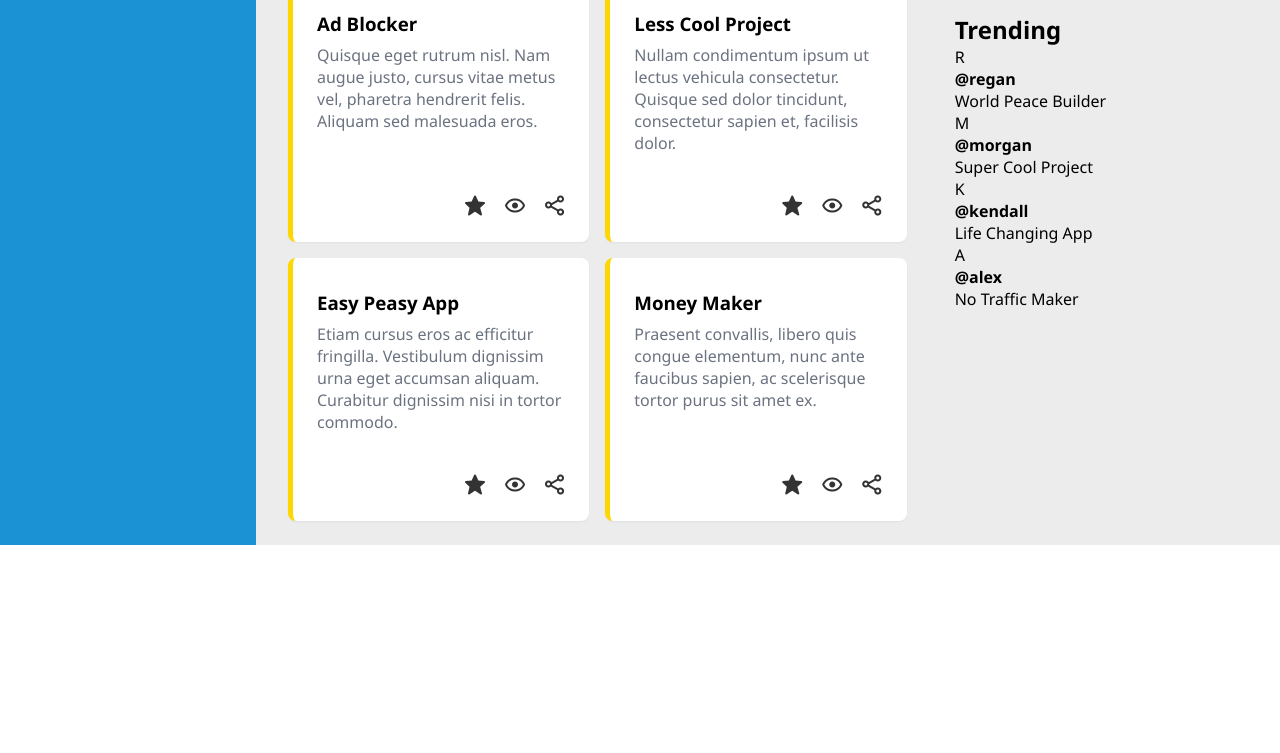
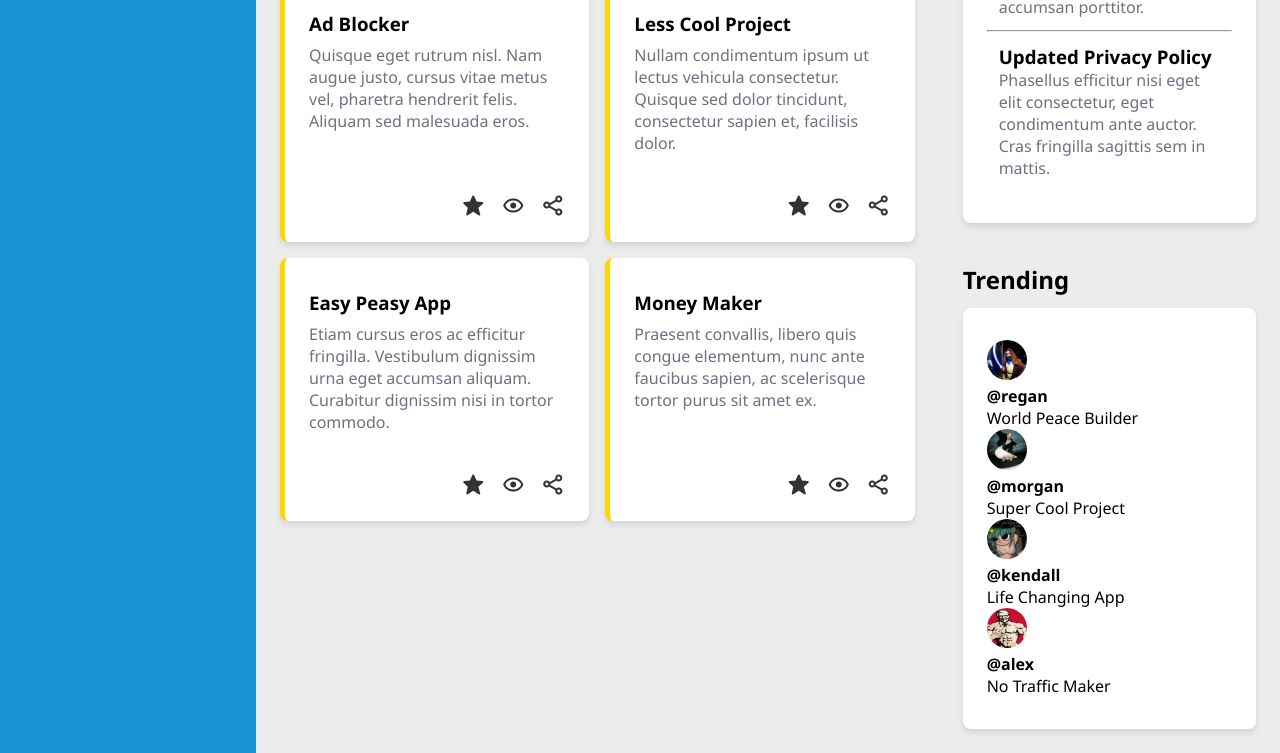
Before and after one commit to lolol0918/odin-admin-dashboard, a plain HTML site: page templates/index.html in a window 1280 px wide. Shown: the part 509-1262 px from the top of the page. Before the commit the page ends 1054 px from the top, so only its background shows below. Drawn offline with nearby package versions, Linux system fonts and the light colour scheme.

Commit message:
layout for the right side and added pfps

```diff
--- a/static/styles/style.css
+++ b/static/styles/style.css
@@ -179,18 +179,13 @@ li>a {
   grid-template-columns: 2fr 1fr;
 }
 
-.main-section > * {
+.main-section>* {
   margin: var(--space-sm) var(--space-md);
 }
 
-.project-card {
-  background-color: var(--color-card);
-  border-radius: var(--radius-md);
-  box-shadow: var(--shadow-sm);
-  border-left: 5px solid var(--color-accent);
-}
 
-.projects > .cards {
+
+.projects>.cards {
   display: grid;
   grid-template-columns: repeat(auto-fill, minmax(250px, 1fr));
   grid-template-rows: repeat(auto-fill, minmax(150px, 1fr));
@@ -199,8 +194,15 @@ li>a {
 
 
 .projects > * {
-  margin: var(--space-sm) var(--space-md);
+  margin: var(--space-sm) var(--space-xs);
 }
+
+.announcements > *,
+.trending > * {
+  margin: var(--space-sm) var(--space-xs);
+}
+
+
 
 .right-column {
   display: flex;
@@ -269,11 +271,13 @@ li>a {
 .header h3 {
   display: flex;
 }
+
 .greeting {
   display: flex;
   align-items: center;
   gap: var(--space-md);
 }
+
 .greeting p {
   font-weight: var(--font-weight-bold);
 }
@@ -298,18 +302,13 @@ li>a {
   cursor: pointer;
 }
 
-.project-card {
-  padding:  var(--space-lg);
-  display: grid;
-  grid-template-columns: repeat(auto-fill, minmax(250px, 1fr));
-  gap: var(--space-xl);
-}
 
-.project-content > * {
+
+.project-content>* {
   margin: var(--space-xs) 0;
 }
 
-.project-content > p {
+.project-content>p {
   color: var(--color-text-gray);
 }
 
@@ -317,9 +316,12 @@ li>a {
   justify-self: flex-end;
   align-self: flex-end;
   display: flex;
-  gap: 1rem; /* space between icons */
-  font-size: 1.5rem; /* make icons larger */
-  color: #333; /* default color */
+  gap: 1rem;
+  /* space between icons */
+  font-size: 1.5rem;
+  /* make icons larger */
+  color: #333;
+  /* default color */
 }
 
 .icon-bar i {
@@ -328,5 +330,32 @@ li>a {
 }
 
 .icon-bar i:hover {
-  color: #0077ff; /* highlight on hover */
+  color: #0077ff;
+  /* highlight on hover */
 }
+
+.project-card{
+  padding: var(--space-lg);
+  display: grid;
+  grid-template-columns: repeat(auto-fill, minmax(250px, 1fr));
+  gap: var(--space-xl);
+  background-color: var(--color-card);
+  border-radius: var(--radius-md);
+  box-shadow: var(--shadow-md);
+  border-left: 5px solid var(--color-accent);
+}
+
+.right-column .cards {
+  background-color: var(--color-card);
+  padding: var(--space-xl) var(--space-lg);
+  border-radius: var(--radius-md);
+  box-shadow: var(--shadow-md);
+}
+
+.announcement-card {
+  padding: var(--space-sm);
+}
+
+.announcement-card p {
+  color: var(--color-text-gray);
+}
--- a/templates/index.html
+++ b/templates/index.html
@@ -18,14 +18,15 @@
                 <div class="profile">
                     <img class="pfp small-profile" src="../static/images/profiles/pfp1.jpeg" alt="Walter White skating">
                 </div>
-                <h3>Walter White</h3>
+                <h3>Walter White
+                </h2>
             </div>
             <div class="header__context">
                 <div class="greeting">
                     <img class="pfp big-profile" src="../static/images/profiles/pfp1.jpeg" alt="Walter White skating">
                     <div class="greeting-text">
                         <p>Hi there,</p>
-                        <h3>Walter White (@heisenberg)</h3>
+                        <h2>Walter White (@heisenberg)</h2>
                     </div>
                 </div>
                 <div class="actions" role="toolbar" aria-label="Primary actions">
@@ -197,28 +198,28 @@
                     <h2>Trending</h2>
                     <div class="cards">
                         <div class="trending-item">
-                            <div class="avatar">R</div>
+                            <img class="small-profile pfp" src="../static/images/profiles/pfp2.jpeg" alt="">
                             <div class="trending-info">
                                 <h4>@regan</h4>
                                 <p>World Peace Builder</p>
                             </div>
                         </div>
                         <div class="trending-item">
-                            <div class="avatar">M</div>
+                            <img class="small-profile pfp" src="../static/images/profiles/pfp1.jpeg" alt="">
                             <div class="trending-info">
                                 <h4>@morgan</h4>
                                 <p>Super Cool Project</p>
                             </div>
                         </div>
                         <div class="trending-item">
-                            <div class="avatar">K</div>
+                            <img class="small-profile pfp" src="../static/images/profiles/pfp3.jpeg" alt="">
                             <div class="trending-info">
                                 <h4>@kendall</h4>
                                 <p>Life Changing App</p>
                             </div>
                         </div>
                         <div class="trending-item">
-                            <div class="avatar">A</div>
+                            <img class="small-profile pfp" src="../static/images/profiles/pfp4.jpeg" alt="">
                             <div class="trending-info">
                                 <h4>@alex</h4>
                                 <p>No Traffic Maker</p>
```
